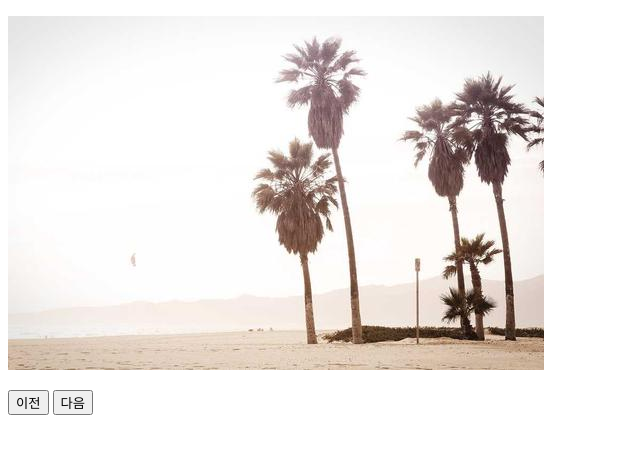
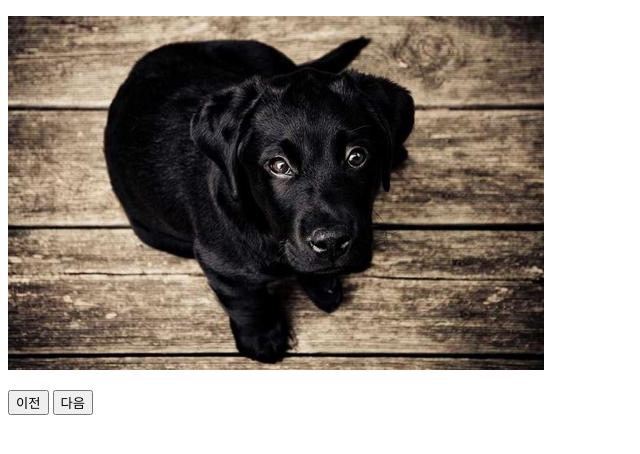
Before and after one commit to Toygoon/DoitJS, a plain HTML site: page Chap05/05-2/function_6_test.html in a window 1280 px wide. Both pictures are taken after a click on the button "이전". Shown: the whole page, without its empty margins (0-640 px from the left). Drawn offline with Linux system fonts and the light colour scheme.

Commit message:
P141, 회전 로직 개선

```diff
--- a/Chap05/05-2/function_6_test.html
+++ b/Chap05/05-2/function_6_test.html
@@ -11,22 +11,19 @@
 <body>
     <script>
         var num = 1;
+        const IMAGES = 5;
 
         function gallery(direct) {
             if (direct) {
-                if (num == 6)
-                    return;
-
                 num++;
             } else {
-                if (num == 1)
-                    return;
-
-                num--;
+                if (num != 1)
+                    num--;
             }
 
+
             var imgTag = document.getElementById("photo");
-            imgTag.setAttribute("src", "images/img" + num + ".jpg");
+            imgTag.setAttribute("src", "images/img" + Number(num % IMAGES + 1) + ".jpg");
         }
     </script>
 
```
